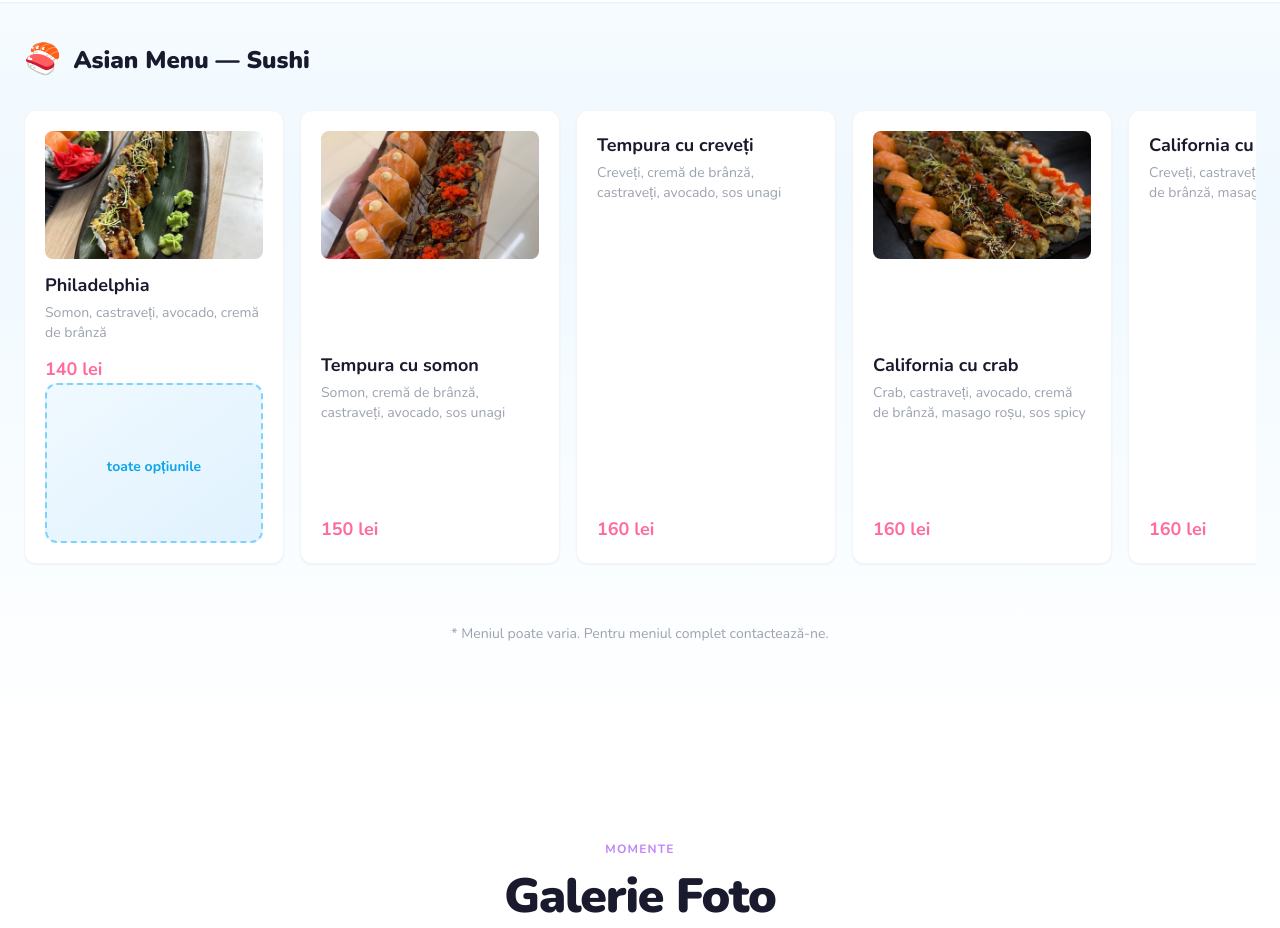
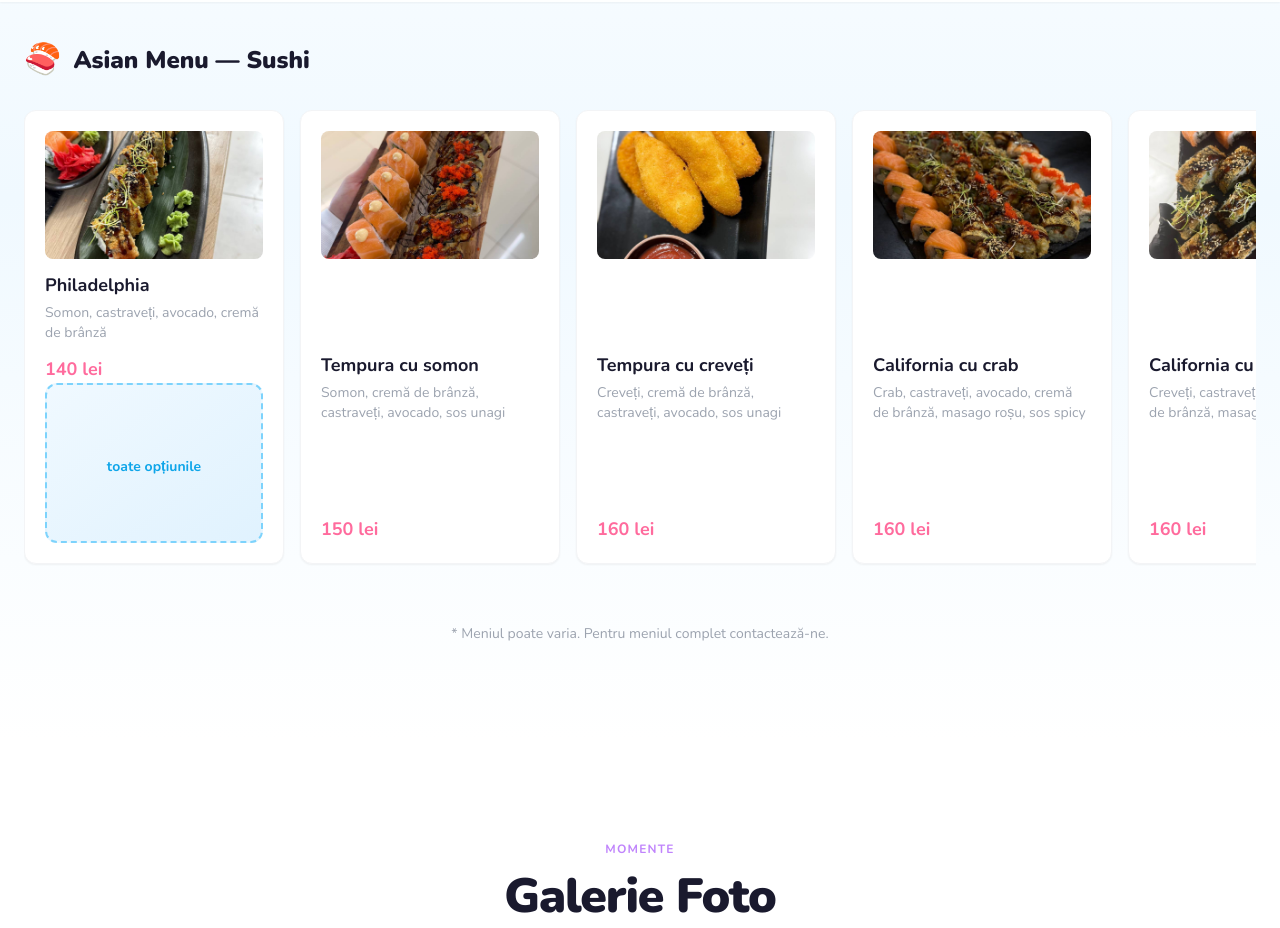
Before and after one commit to AgentBLOX11/skykids-site, a plain HTML site: page public/index.html in a window 1280 px wide. Shown: the part 1880-2808 px from the top of the page. Drawn offline with nearby package versions, Linux system fonts and the light colour scheme; some icons are missing.

Commit message:
Fix Tempura cu creveti and California cu creveti images

```diff
--- a/public/index.html
+++ b/public/index.html
@@ -386,6 +386,7 @@
                     <div class="flex justify-between items-center mt-3"><span class="text-candy-pink font-bold text-lg">150 lei</span></div>
                 </div>
                 <div class="menu-item bg-white rounded-xl p-5 shadow-sm hover:shadow-md transition-all border border-gray-100 hover:border-sky-300 flex flex-col justify-between">
+                    <img src="poze/sushi-platter-2.jpg" alt="Tempura cu creveți" class="w-full h-32 object-cover rounded-lg mb-3">
                     <div><h4 class="font-bold text-dark text-lg">Tempura cu creveți</h4><p class="text-gray-400 text-sm mt-1">Creveți, cremă de brânză, castraveți, avocado, sos unagi</p></div>
                     <div class="flex justify-between items-center mt-3"><span class="text-candy-pink font-bold text-lg">160 lei</span></div>
                 </div>
@@ -395,6 +396,7 @@
                     <div class="flex justify-between items-center mt-3"><span class="text-candy-pink font-bold text-lg">160 lei</span></div>
                 </div>
                 <div class="menu-item bg-white rounded-xl p-5 shadow-sm hover:shadow-md transition-all border border-gray-100 hover:border-sky-300 flex flex-col justify-between">
+                    <img src="poze/sushi-platter-4.jpg" alt="California cu creveți" class="w-full h-32 object-cover rounded-lg mb-3">
                     <div><h4 class="font-bold text-dark text-lg">California cu creveți</h4><p class="text-gray-400 text-sm mt-1">Creveți, castraveți, avocado, cremă de brânză, masago roșu, sos unagi</p></div>
                     <div class="flex justify-between items-center mt-3"><span class="text-candy-pink font-bold text-lg">160 lei</span></div>
                 </div>
```
